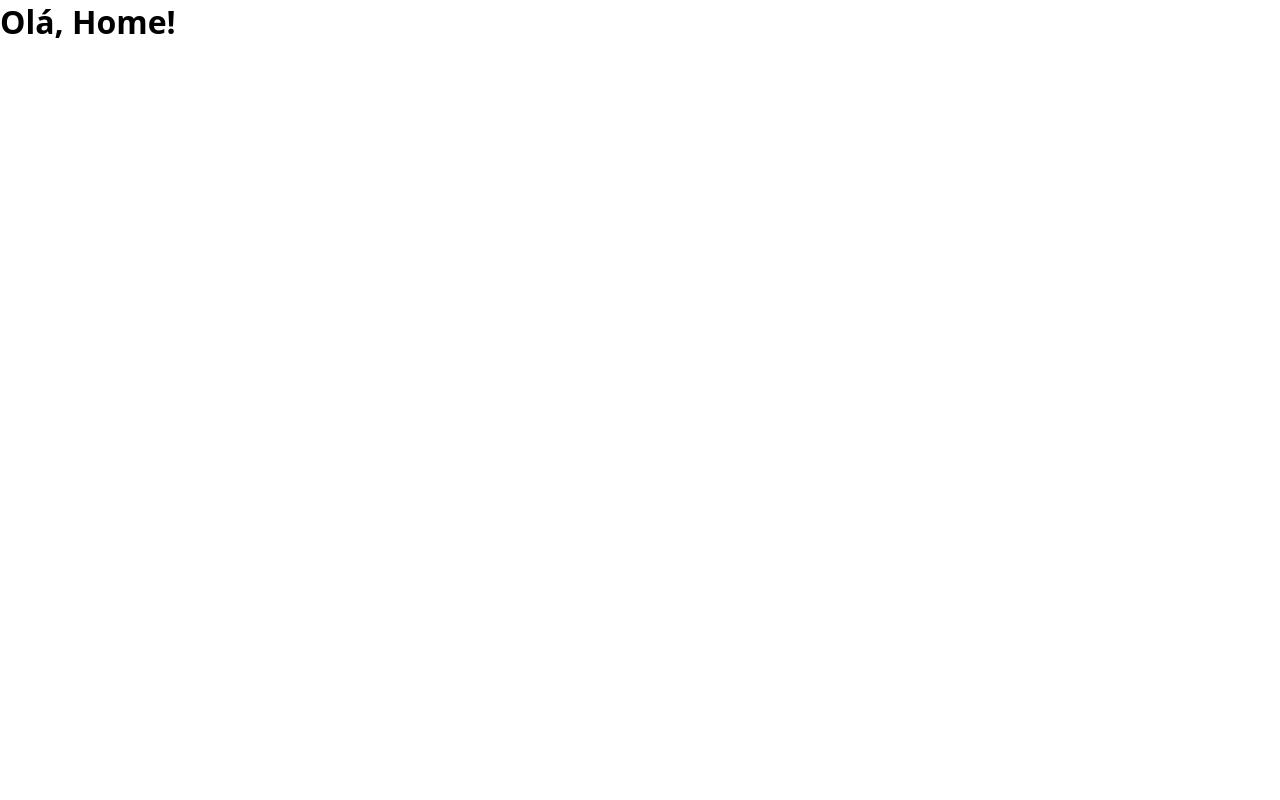
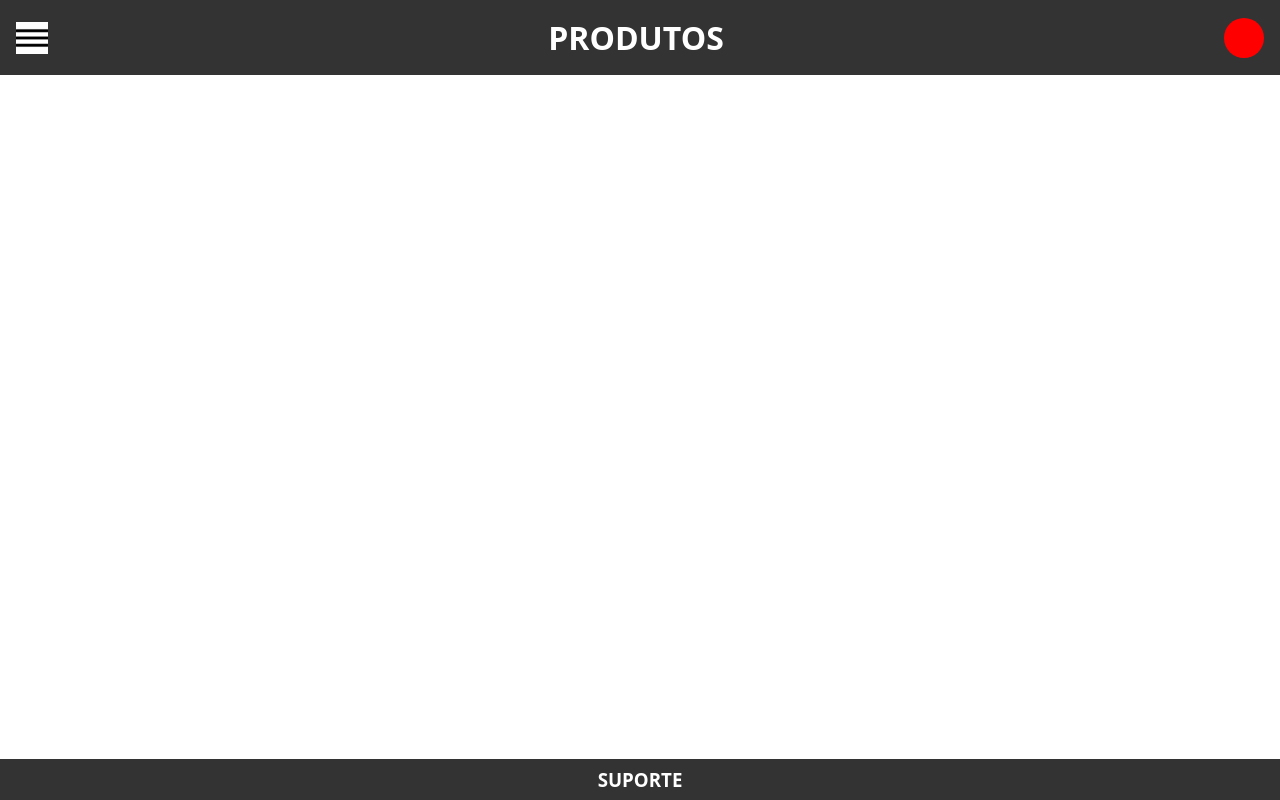
Before and after one commit to AndrewHGomes/comanda, a React (Vite) app: page / in a window 1280 px wide. Built offline with nearby package versions, Linux system fonts and the light colour scheme.

Commit message:
Início da Home

```diff
--- a/index.html
+++ b/index.html
@@ -3,6 +3,7 @@
   <head>
     <meta charset="UTF-8" />
     <meta name="viewport" content="width=device-width, initial-scale=1.0" />
+    <link rel="shortcut icon" href="/icone.png" type="image/x-icon" />
     <title>COMANDA</title>
   </head>
   <body>
--- a/src/pages/Home.jsx
+++ b/src/pages/Home.jsx
@@ -1,8 +1,23 @@
+import { Outlet, Link } from "react-router-dom";
+import dashboard from "../styles/Dashboard.module.css";
+
 const Home = () => {
   return (
-    <>
-      <h1>Olá, Home!</h1>
-    </>
+    <main className={dashboard.menu}>
+      <header>
+        <img src="/toggle.png" alt="menu" />
+        <Link to="/produtos">
+          <h1>PRODUTOS</h1>
+        </Link>
+        <Link to="/historico">
+          <div></div>
+        </Link>
+      </header>
+      <Outlet />
+      <footer>
+        <h3>SUPORTE</h3>
+      </footer>
+    </main>
   );
 };
 
--- /dev/null
+++ b/src/styles/Dashboard.module.css
@@ -0,0 +1,51 @@
+.menu,
+.menu header,
+.menu div,
+.menu footer {
+  display: flex;
+}
+
+.menu {
+  height: 100vh;
+  width: 100vw;
+  flex-direction: column;
+  justify-content: space-between;
+}
+
+.menu header {
+  width: 100%;
+  background-color: #333;
+  padding: 1em;
+  align-items: center;
+  justify-content: space-between;
+}
+
+.menu img {
+  background-color: #fff;
+}
+
+.menu header a {
+  text-decoration: none;
+  color: #fff;
+}
+
+.menu div {
+  width: 2.5em;
+  height: 2.5em;
+  padding: 1em;
+  border-radius: 50%;
+  background-color: #ff0000;
+  color: #fff;
+  font-weight: bold;
+  align-items: center;
+  justify-content: center;
+}
+
+.menu footer {
+  width: 100%;
+  background-color: #333;
+  color: #fff;
+  padding: 0.5em;
+  align-items: center;
+  justify-content: center;
+}
```
Also changed, not shown: src/main.jsx (+6 -4 lines), public/icone.png (added), public/toggle.png (added).
